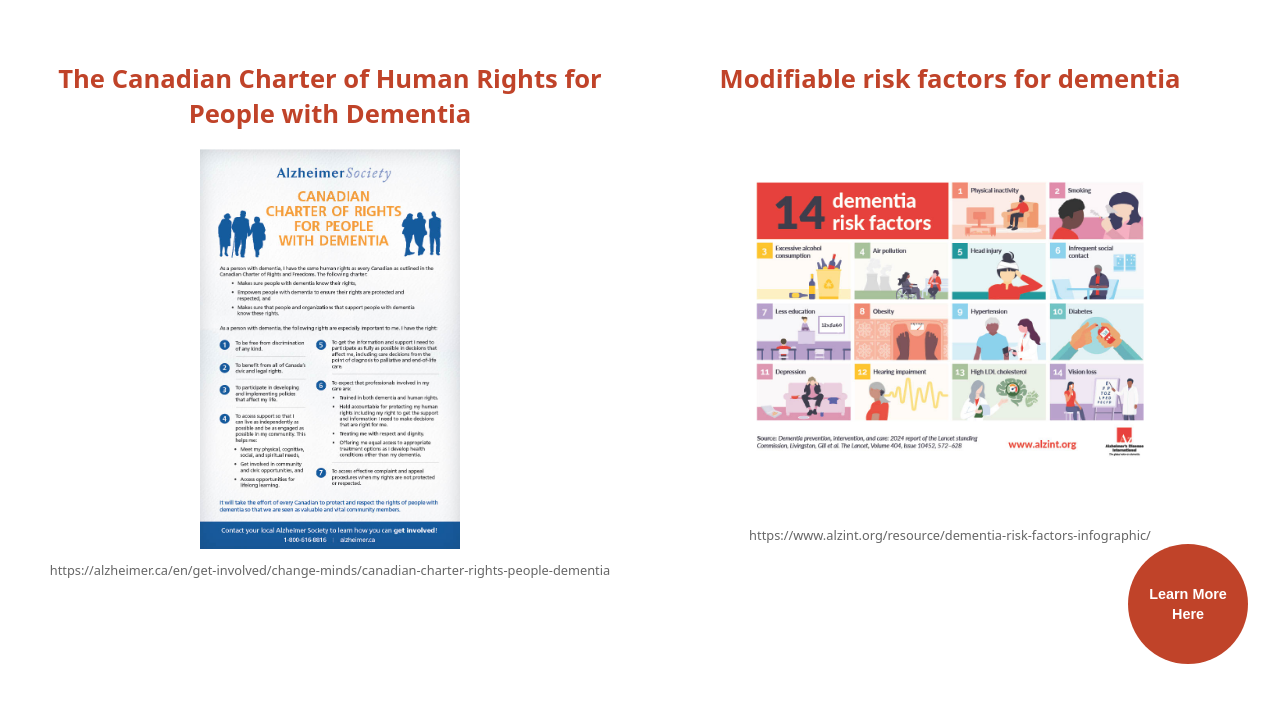
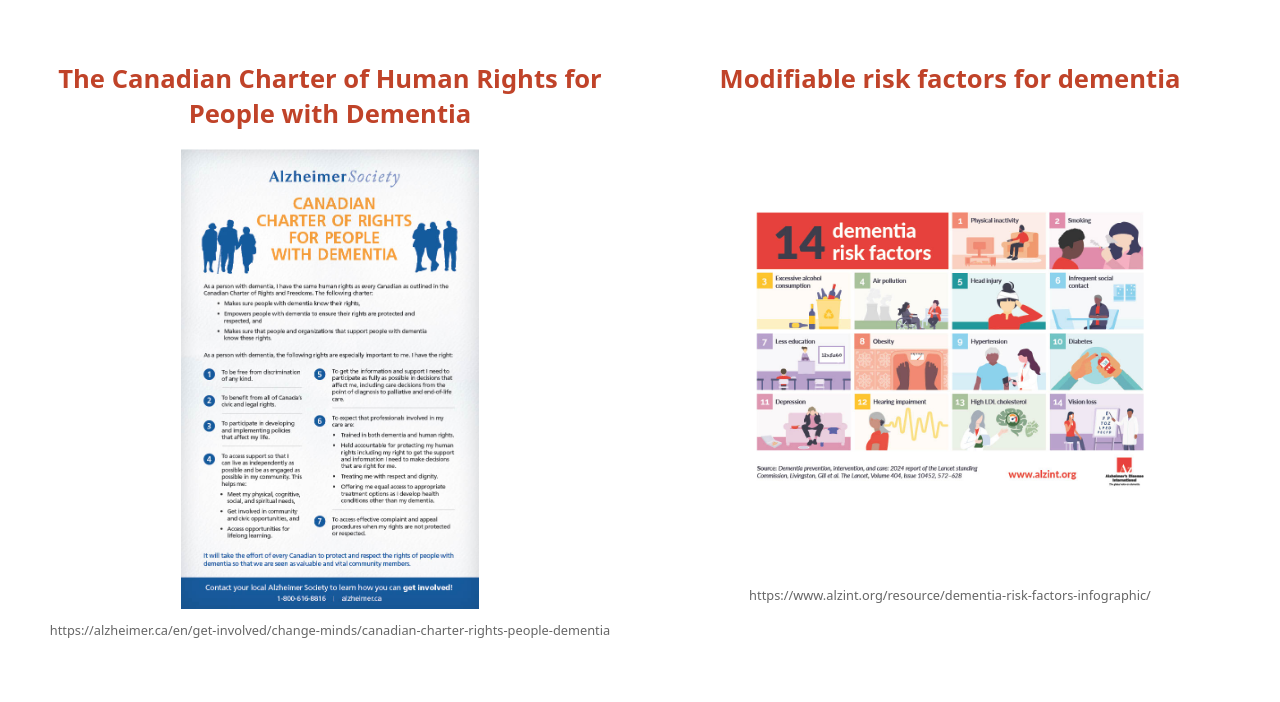
Before and after one commit to sebastianlgeo/vicstorymap-embeds, a plain HTML site: page dementia-resources/index.html in a window 1280 px wide. Drawn offline with Linux system fonts and the light colour scheme.

Commit message:
remove learn more button

```diff
--- a/dementia-resources/index.html
+++ b/dementia-resources/index.html
@@ -48,13 +48,13 @@
   </section>
 
   <!-- Circle button in lower-right corner -->
-  <div class="learn-more-wrapper">
+  <!-- <div class="learn-more-wrapper">
     <button class="learn-more-button" id="openModalBtn">
       <span>Learn More<br>Here</span>
     </button>
   </div>
 
-</div>
+</div> -->
 
 <!-- Text modal overlay -->
 <div class="modal-overlay" id="modalOverlay">
--- a/dementia-resources/styles.css
+++ b/dementia-resources/styles.css
@@ -37,7 +37,7 @@
 .resource-image-wrapper {
   width: 100%;
   max-width: 420px;
-  height: 400px;                 /* controls overall image height */
+  height: 460px;                 /* controls overall image height */
   margin: 0 auto;
   display: flex;
   align-items: center;
@@ -62,7 +62,7 @@
   word-break: break-all;
 }
 
-/* Circle button pinned lower right */
+/* Circle button pinned lower right
 .learn-more-wrapper {
   position: absolute;
   bottom: 8px;
@@ -85,11 +85,11 @@
   line-height: 1.4;
   padding: 10px;
   font-size: 0.9rem;
-}
+} */
 
-.learn-more-button:hover {
+/* .learn-more-button:hover {
   filter: brightness(1.08);
-}
+} */
 
 /* Shared overlay base */
 .modal-overlay,
```
